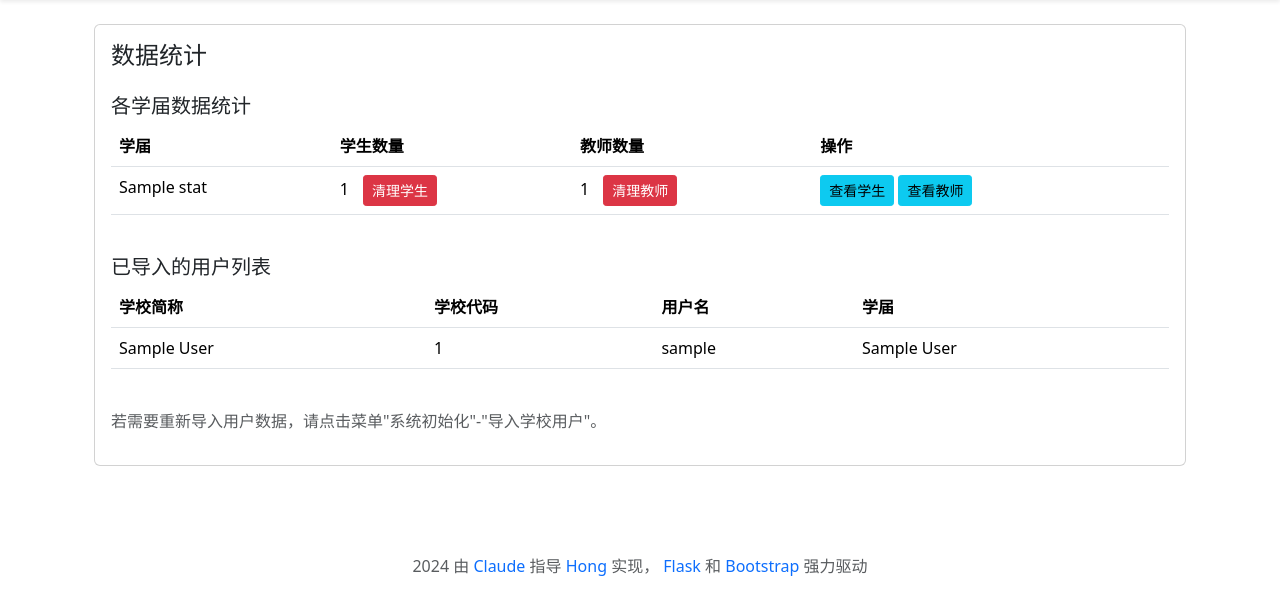
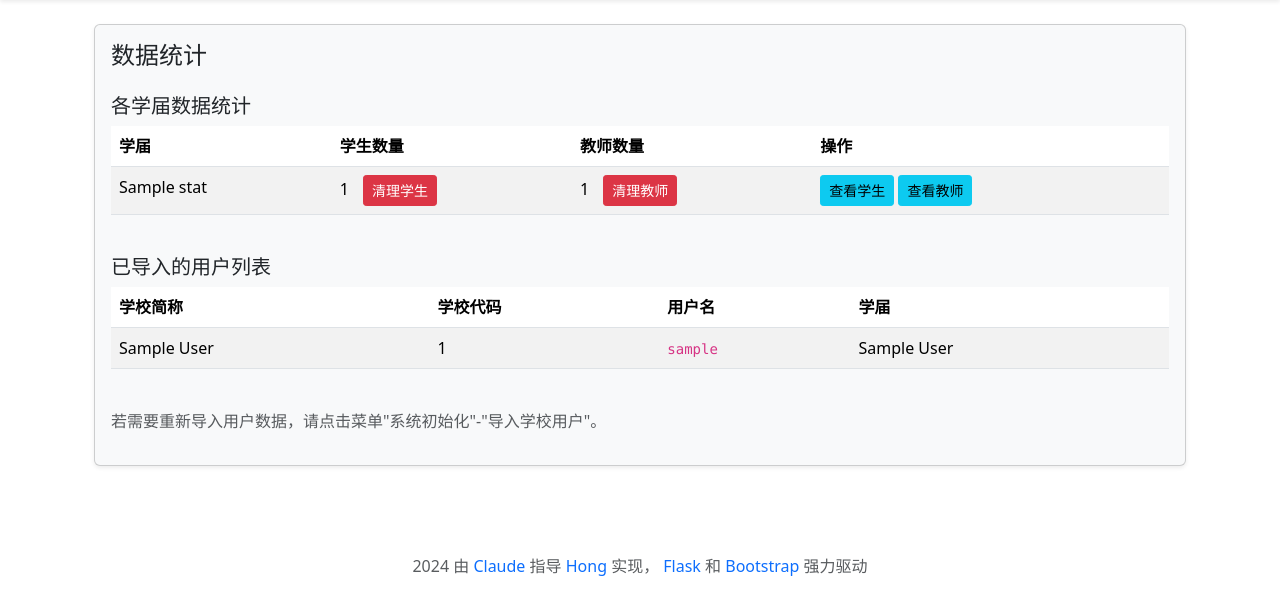
Before and after one commit to reee/allcom_list_merger, a Flask app: template app/templates/admin_panel.html in a window 1280 px wide. Shown: the part 56-671 px from the top of the page. Run offline with Flask 3, Linux system fonts and the light colour scheme; tables that the repository leaves empty hold one stand-in row (values such as "Sample post"); the template is opened without the code that fills it: values that come from a table or form of the project are taken from there, most other values are stand-ins (such as "Sample title", 1, 10 or a date in 2020); some libraries are stand-ins or nearby versions.

Commit message:
Minor UI Tweak

```diff
--- a/app/templates/admin_panel.html
+++ b/app/templates/admin_panel.html
@@ -4,14 +4,14 @@
 <div class="container">
     <div class="row mb-4">
         <div class="col-12">
-            <div class="card">
+            <div class="card shadow-sm bg-light">
                 <div class="card-body">
                     <h4 class="card-title">数据统计</h4>
 
                     <!-- 学届数据统计 -->
                     <h5 class="mt-4">各学届数据统计</h5>
                     <div class="table-responsive">
-                        <table class="table">
+                        <table class="table table-striped table-hover">
                             <thead>
                                 <tr>
                                     <th>学届</th>
@@ -63,7 +63,7 @@
                     <!-- 用户列表 -->
                     <h5 class="mt-4">已导入的用户列表</h5>
                     <div class="table-responsive">
-                        <table class="table">
+                        <table class="table table-striped table-hover">
                             <thead>
                                 <tr>
                                     <th>学校简称</th>
@@ -77,7 +77,7 @@
                                 <tr>
                                     <td>{{ user.school_name }}</td>
                                     <td>{{ user.school_code }}</td>
-                                    <td>{{ user.username }}</td>
+                                    <td><code>{{ user.username }}</code></td>
                                     <td>{{ user.grade_name }}</td>
                                 </tr>
                                 {% endfor %}
```
